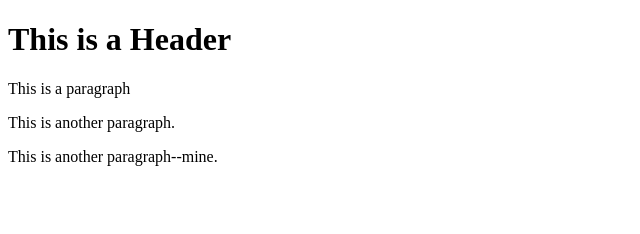
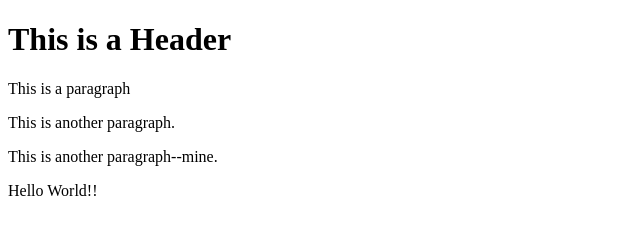
Before and after one commit to rmessina1010/git-test-, a website: page index.html in a window 1280 px wide. Shown: the whole page, without its empty margins (0-640 px from the left). Drawn offline with Linux system fonts and the light colour scheme.

Commit message:
Using NPM

```diff
--- a/index.html
+++ b/index.html
@@ -6,6 +6,7 @@
     <p>This is a paragraph</p>
     <p>This is another paragraph.</p>
     <p>This is another paragraph--mine.</p>
+    <p>Hello World!!</p>
 </body>
 
 </html>
```
Also changed, not shown: package.json (added, +24 -0 lines), 2 other files.
